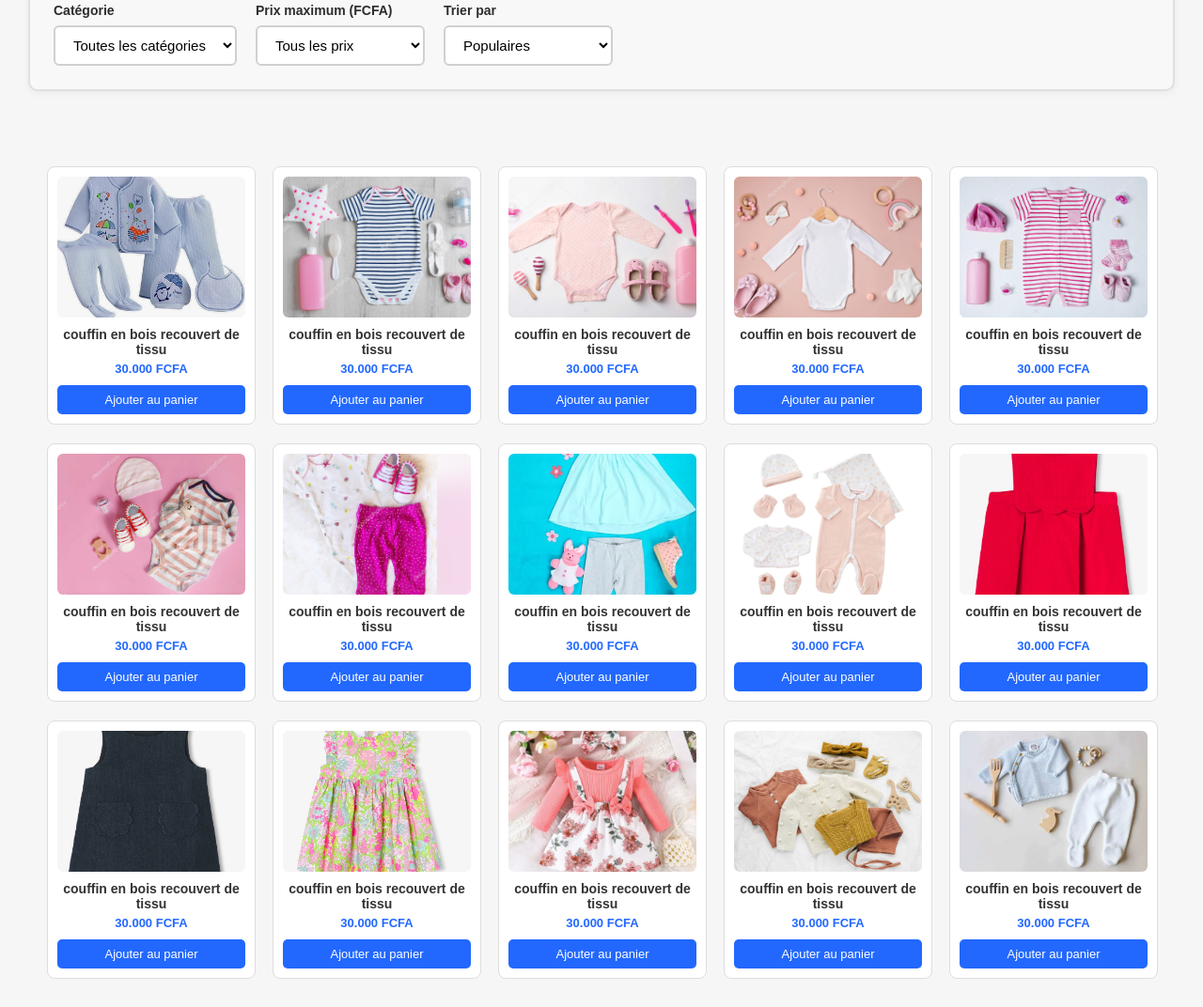
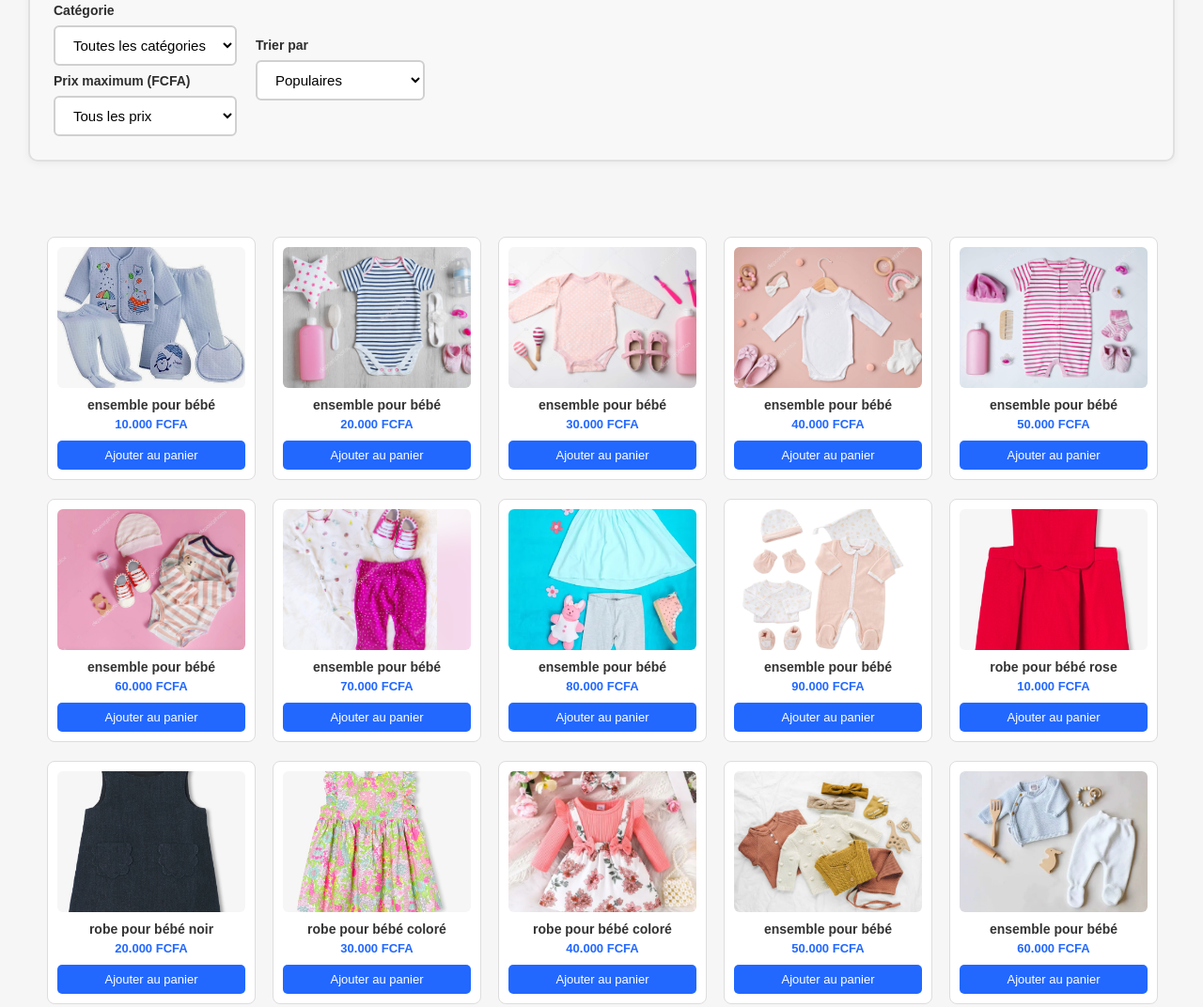
Before and after one commit to manouDK/TP2_Site_Dynamique_Ecommerce_dev_Web, a plain HTML site: page pages/vêtements/pageCategorieVetement.html in a window 1280 px wide. Shown: the part 627-1699 px from the top of the page at 94% size. Drawn offline with Linux system fonts and the light colour scheme.

Commit message:
gestion des filtres de vetements

```diff
--- a/pages/vêtements/pageCategorieVetement.html
+++ b/pages/vêtements/pageCategorieVetement.html
@@ -10,6 +10,8 @@
 
 <!-- Script JavaScript pour le panier -->
 <script src="../../assets/js/cart-manager.js"></script>
+<script src="../../assets/js/filtres-vetements.js"></script>
+
 
 <body>
 
@@ -88,18 +90,16 @@
   <h3>Filtrer les produits</h3>
   <div class="filter-options">
     <div class="filter-group">
-                    <label for="category">Catégorie</label>
-                    <select id="category">
+      <label for="vetement-category">Catégorie</label>
+      <select id="vetement-category">
         <option value="">Toutes les catégories</option>
-                        <option value="biberons">Biberons & Tétines</option>
-                        <option value="tirelait">Tire-lait</option>
-                        <option value="accessoires">Accessoires</option>
-                        <option value="vaisselle">Vaisselle bébé</option>
+        <option value="ensemble">Ensembles</option>
+        <option value="combinaison">Combinaisons</option>
+        <option value="robe">Robes</option>
       </select>
-                </div>
-                <div class="filter-group">
-                    <label for="price-range">Prix maximum (FCFA)</label>
-                    <select id="price-range">
+
+      <label for="vetement-price">Prix maximum (FCFA)</label>
+      <select id="vetement-price">
         <option value="">Tous les prix</option>
         <option value="10000">Moins de 10 000</option>
         <option value="30000">Moins de 30 000</option>
@@ -107,6 +107,7 @@
         <option value="120000">Moins de 120 000</option>
       </select>
     </div>
+
     <div class="filter-group">
       <label for="sort">Trier par</label>
       <select id="sort">
@@ -120,26 +121,27 @@
 </div>
 
 
+
   <!-- ----- GRILLE DE PRODUITS ----- -->
 
     <div class="product-grid">
       <!-- 15 produits (Exemple avec placeholders) -->
 
-      <a href="../../pages/vêtements/pageDetailVetement1.html"> <div class="product-card">  <img class="product-image" src="../../assets/images/vetements bébé/vetement bébé1.png" alt="Produit 9"> <div class="product-name">couffin en bois recouvert de tissu</div>  <div class="product-price">30.000 FCFA</div>  <button class="add-to-cart">Ajouter au panier</button>  </div>   </a>
-      <a href="../../pages/vêtements/pageDetailVetement2.html"> <div class="product-card">  <img class="product-image" src="../../assets/images/vetements bébé/vetement bébé2.png" alt="Produit 9"> <div class="product-name">couffin en bois recouvert de tissu</div>  <div class="product-price">30.000 FCFA</div>  <button class="add-to-cart">Ajouter au panier</button>  </div>   </a>
-      <a href="../../pages/vêtements/pageDetailVetement3.html"> <div class="product-card">  <img class="product-image" src="../../assets/images/vetements bébé/vetement bébé3.png" alt="Produit 9"> <div class="product-name">couffin en bois recouvert de tissu</div>  <div class="product-price">30.000 FCFA</div>  <button class="add-to-cart">Ajouter au panier</button>  </div>   </a>
-      <a href="../../pages/vêtements/pageDetailVetement4.html"> <div class="product-card">  <img class="product-image" src="../../assets/images/vetements bébé/vetement bébé4.png" alt="Produit 9"> <div class="product-name">couffin en bois recouvert de tissu</div>  <div class="product-price">30.000 FCFA</div>  <button class="add-to-cart">Ajouter au panier</button>  </div>   </a>
-      <a href="../../pages/vêtements/pageDetailVetement5.html"> <div class="product-card">  <img class="product-image" src="../../assets/images/vetements bébé/vetement bébé5.png" alt="Produit 9"> <div class="product-name">couffin en bois recouvert de tissu</div>  <div class="product-price">30.000 FCFA</div>  <button class="add-to-cart">Ajouter au panier</button>  </div>   </a>
-      <a href="../../pages/vêtements/pageDetailVetement6.html"> <div class="product-card">  <img class="product-image" src="../../assets/images/vetements bébé/vetement bébé6.png" alt="Produit 9"> <div class="product-name">couffin en bois recouvert de tissu</div>  <div class="product-price">30.000 FCFA</div>  <button class="add-to-cart">Ajouter au panier</button>  </div>   </a>
-      <a href="../../pages/vêtements/pageDetailVetement7.html"> <div class="product-card">  <img class="product-image" src="../../assets/images/vetements bébé/vetement bébé7.png" alt="Produit 9"> <div class="product-name">couffin en bois recouvert de tissu</div>  <div class="product-price">30.000 FCFA</div>  <button class="add-to-cart">Ajouter au panier</button>  </div>   </a>
-      <a href="../../pages/vêtements/pageDetailVetement8.html"> <div class="product-card">  <img class="product-image" src="../../assets/images/vetements bébé/vetement bébé8.png" alt="Produit 9"> <div class="product-name">couffin en bois recouvert de tissu</div>  <div class="product-price">30.000 FCFA</div>  <button class="add-to-cart">Ajouter au panier</button>  </div>   </a>
-      <a href="../../pages/vêtements/pageDetailVetement9.html"> <div class="product-card">  <img class="product-image" src="../../assets/images/vetements bébé/vetement bébé9.png" alt="Produit 9"> <div class="product-name">couffin en bois recouvert de tissu</div>  <div class="product-price">30.000 FCFA</div>  <button class="add-to-cart">Ajouter au panier</button>  </div>   </a>
-      <a href="../../pages/vêtements/pageDetailVetement10.html"> <div class="product-card">  <img class="product-image" src="../../assets/images/vetements bébé/vetement bébé10.png" alt="Produit 9"> <div class="product-name">couffin en bois recouvert de tissu</div>  <div class="product-price">30.000 FCFA</div>  <button class="add-to-cart">Ajouter au panier</button>  </div>   </a>
-      <a href="../../pages/vêtements/pageDetailVetement11.html"> <div class="product-card">  <img class="product-image" src="../../assets/images/vetements bébé/vetement bébé11.png" alt="Produit 9"> <div class="product-name">couffin en bois recouvert de tissu</div>  <div class="product-price">30.000 FCFA</div>  <button class="add-to-cart">Ajouter au panier</button>  </div>   </a>
-      <a href="../../pages/vêtements/pageDetailVetement12.html"> <div class="product-card">  <img class="product-image" src="../../assets/images/vetements bébé/vetement bébé12.png" alt="Produit 9"> <div class="product-name">couffin en bois recouvert de tissu</div>  <div class="product-price">30.000 FCFA</div>  <button class="add-to-cart">Ajouter au panier</button>  </div>   </a>
-      <a href="../../pages/vêtements/pageDetailVetement13.html"> <div class="product-card">  <img class="product-image" src="../../assets/images/vetements bébé/vetement bébé13.png" alt="Produit 9"> <div class="product-name">couffin en bois recouvert de tissu</div>  <div class="product-price">30.000 FCFA</div>  <button class="add-to-cart">Ajouter au panier</button>  </div>   </a>
-      <a href="../../pages/vêtements/pageDetailVetement14.html"> <div class="product-card">  <img class="product-image" src="../../assets/images/vetements bébé/vetement bébé14.png" alt="Produit 9"> <div class="product-name">couffin en bois recouvert de tissu</div>  <div class="product-price">30.000 FCFA</div>  <button class="add-to-cart">Ajouter au panier</button>  </div>   </a>
-      <a href="../../pages/vêtements/pageDetailVetement15.html"> <div class="product-card">  <img class="product-image" src="../../assets/images/vetements bébé/vetement bébé15.png" alt="Produit 9"> <div class="product-name">couffin en bois recouvert de tissu</div>  <div class="product-price">30.000 FCFA</div>  <button class="add-to-cart">Ajouter au panier</button>  </div>   </a>
+      <a href="../../pages/vêtements/pageDetailVetement1.html"> <div class="product-card" data-category="ensemble" data-price="10000">  <img class="product-image" src="../../assets/images/vetements bébé/vetement bébé1.png" alt="Produit 9"> <div class="product-name">ensemble pour bébé </div>  <div class="product-price">10.000 FCFA</div>  <button class="add-to-cart">Ajouter au panier</button>  </div>   </a>
+      <a href="../../pages/vêtements/pageDetailVetement2.html"> <div class="product-card" data-category="ensemble" data-price="20000">  <img class="product-image" src="../../assets/images/vetements bébé/vetement bébé2.png" alt="Produit 9"> <div class="product-name">ensemble pour bébé </div>  <div class="product-price">20.000 FCFA</div>  <button class="add-to-cart">Ajouter au panier</button>  </div>   </a>
+      <a href="../../pages/vêtements/pageDetailVetement3.html"> <div class="product-card" data-category="ensemble" data-price="40000">  <img class="product-image" src="../../assets/images/vetements bébé/vetement bébé3.png" alt="Produit 9"> <div class="product-name">ensemble pour bébé </div>  <div class="product-price">30.000 FCFA</div>  <button class="add-to-cart">Ajouter au panier</button>  </div>   </a>
+      <a href="../../pages/vêtements/pageDetailVetement4.html"> <div class="product-card" data-category="ensemble" data-price="50000">  <img class="product-image" src="../../assets/images/vetements bébé/vetement bébé4.png" alt="Produit 9"> <div class="product-name">ensemble pour bébé </div>  <div class="product-price">40.000 FCFA</div>  <button class="add-to-cart">Ajouter au panier</button>  </div>   </a>
+      <a href="../../pages/vêtements/pageDetailVetement5.html"> <div class="product-card" data-category="ensemble" data-price="60000">  <img class="product-image" src="../../assets/images/vetements bébé/vetement bébé5.png" alt="Produit 9"> <div class="product-name">ensemble pour bébé </div>  <div class="product-price">50.000 FCFA</div>  <button class="add-to-cart">Ajouter au panier</button>  </div>   </a>
+      <a href="../../pages/vêtements/pageDetailVetement6.html"> <div class="product-card" data-category="ensemble" data-price="70000">  <img class="product-image" src="../../assets/images/vetements bébé/vetement bébé6.png" alt="Produit 9"> <div class="product-name">ensemble pour bébé </div>  <div class="product-price">60.000 FCFA</div>  <button class="add-to-cart">Ajouter au panier</button>  </div>   </a>
+      <a href="../../pages/vêtements/pageDetailVetement7.html"> <div class="product-card" data-category="ensemble" data-price="80000">  <img class="product-image" src="../../assets/images/vetements bébé/vetement bébé7.png" alt="Produit 9"> <div class="product-name">ensemble pour bébé </div>  <div class="product-price">70.000 FCFA</div>  <button class="add-to-cart">Ajouter au panier</button>  </div>   </a>
+      <a href="../../pages/vêtements/pageDetailVetement8.html"> <div class="product-card" data-category="ensemble" data-price="90000">  <img class="product-image" src="../../assets/images/vetements bébé/vetement bébé8.png" alt="Produit 9"> <div class="product-name">ensemble pour bébé </div>  <div class="product-price">80.000 FCFA</div>  <button class="add-to-cart">Ajouter au panier</button>  </div>   </a>
+      <a href="../../pages/vêtements/pageDetailVetement9.html"> <div class="product-card" data-category="ensemble" data-price="10000">  <img class="product-image" src="../../assets/images/vetements bébé/vetement bébé9.png" alt="Produit 9"> <div class="product-name">ensemble pour bébé </div>  <div class="product-price">90.000 FCFA</div>  <button class="add-to-cart">Ajouter au panier</button>  </div>   </a>
+      <a href="../../pages/vêtements/pageDetailVetement10.html"> <div class="product-card" data-category="robe" data-price="20000">  <img class="product-image" src="../../assets/images/vetements bébé/vetement bébé10.png" alt="Produit 9"> <div class="product-name">robe pour bébé rose </div>  <div class="product-price">10.000 FCFA</div>  <button class="add-to-cart">Ajouter au panier</button>  </div>   </a>
+      <a href="../../pages/vêtements/pageDetailVetement11.html"> <div class="product-card" data-category="robe" data-price="30000">  <img class="product-image" src="../../assets/images/vetements bébé/vetement bébé11.png" alt="Produit 9"> <div class="product-name">robe pour bébé noir </div>  <div class="product-price">20.000 FCFA</div>  <button class="add-to-cart">Ajouter au panier</button>  </div>   </a>
+      <a href="../../pages/vêtements/pageDetailVetement12.html"> <div class="product-card" data-category="robe" data-price="40000">  <img class="product-image" src="../../assets/images/vetements bébé/vetement bébé12.png" alt="Produit 9"> <div class="product-name">robe pour bébé coloré </div>  <div class="product-price">30.000 FCFA</div>  <button class="add-to-cart">Ajouter au panier</button>  </div>   </a>
+      <a href="../../pages/vêtements/pageDetailVetement13.html"> <div class="product-card" data-category="robe" data-price="50000">  <img class="product-image" src="../../assets/images/vetements bébé/vetement bébé13.png" alt="Produit 9"> <div class="product-name">robe pour bébé coloré</div>  <div class="product-price">40.000 FCFA</div>  <button class="add-to-cart">Ajouter au panier</button>  </div>   </a>
+      <a href="../../pages/vêtements/pageDetailVetement14.html"> <div class="product-card" data-category="ensemble" data-price="60000">  <img class="product-image" src="../../assets/images/vetements bébé/vetement bébé14.png" alt="Produit 9"> <div class="product-name">ensemble pour bébé</div>  <div class="product-price">50.000 FCFA</div>  <button class="add-to-cart">Ajouter au panier</button>  </div>   </a>
+      <a href="../../pages/vêtements/pageDetailVetement15.html"> <div class="product-card" data-category="ensemble" data-price="70000">  <img class="product-image" src="../../assets/images/vetements bébé/vetement bébé15.png" alt="Produit 9"> <div class="product-name">ensemble pour bébé</div>  <div class="product-price">60.000 FCFA</div>  <button class="add-to-cart">Ajouter au panier</button>  </div>   </a>
     </div>
 
 </main>
```
Lines whose indentation alone changed are shown as unchanged.
